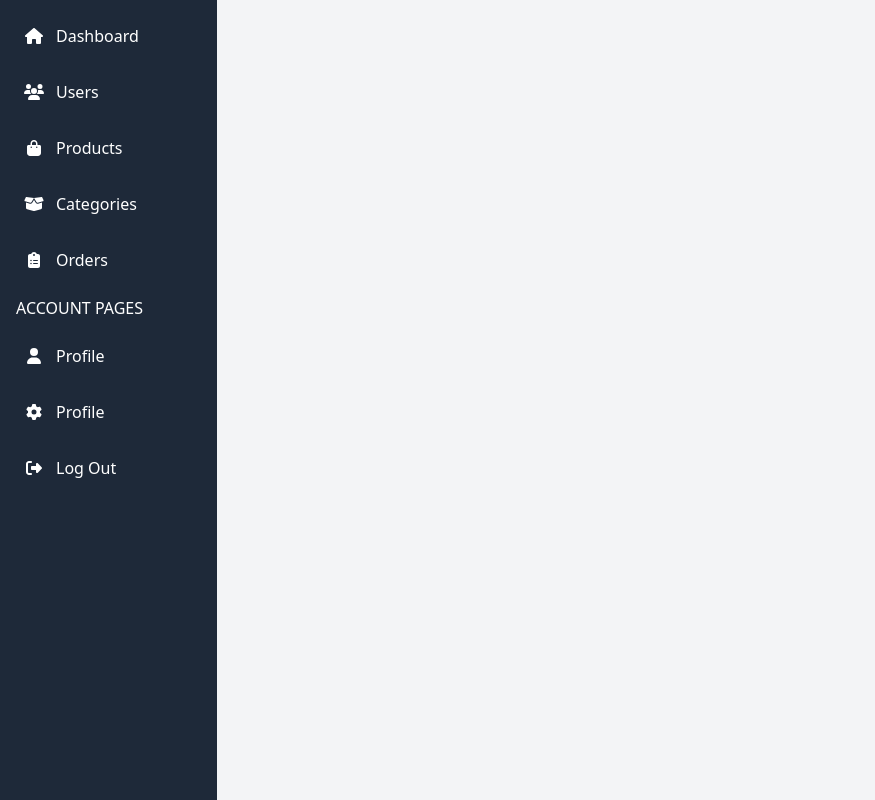
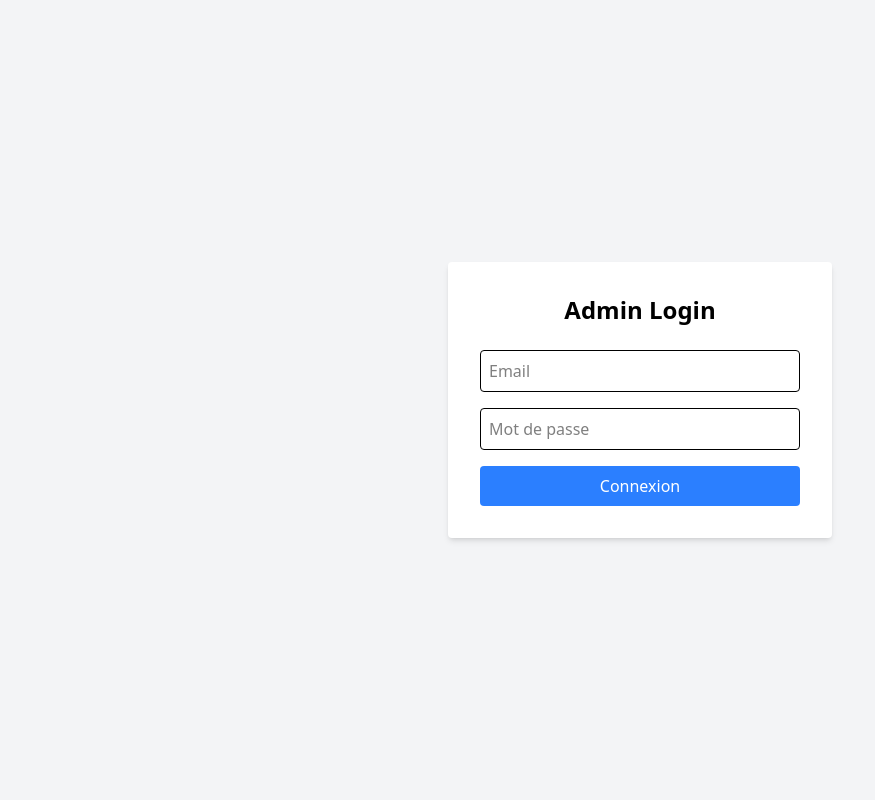
Before and after one commit to MohamedAbail1/Ecommerce-frontend, a React (Vite) app: page /login in a window 1280 px wide. Shown: the whole page, without its empty margins (0-875 px from the left). Built offline with nearby package versions, Linux system fonts and the light colour scheme.

Commit message:
add admin login functionality to access dashboard

```diff
--- a/src/App.jsx
+++ b/src/App.jsx
@@ -5,13 +5,21 @@ import Users from "./components/dashboard/pages/Users";
 import Products from "./components/dashboard/pages/Products";
 import Categories from "./components/dashboard/pages/Categories";
 import Orders from "./components/dashboard/pages/Orders";
+import Login from "./components/dashboard/pages/Login";
+import PrivateRoute from "./components/dashboard/components/PrivateRoute";
 
 function App() {
   return (
     <Router>
+      <Routes>
+        <Route path="/login" element={<Login />} />
+        <Route
+          path="/*"
+          element={
+            <PrivateRoute>
               <div className="flex">
                 <Sidebar />
-        <div className=" p-6 w-full bg-gray-100 min-h-screen">
+                <div className="p-6 w-full bg-gray-100 min-h-screen">
                   <Routes>
                     <Route path="/" element={<Dashboard />} />
                     <Route path="/users" element={<Users />} />
@@ -21,6 +29,10 @@ function App() {
                   </Routes>
                 </div>
               </div>
+            </PrivateRoute>
+          }
+        />
+      </Routes>
     </Router>
   );
 }
--- /dev/null
+++ b/src/components/dashboard/components/PrivateRoute.jsx
@@ -0,0 +1,14 @@
+
+import { Navigate } from "react-router-dom";
+
+const PrivateRoute = ({ children }) => {
+  const token = localStorage.getItem("token");
+
+  if (!token) {
+    return <Navigate to="/login" />;
+  }
+
+  return children;
+};
+
+export default PrivateRoute;
--- /dev/null
+++ b/src/components/dashboard/pages/Login.jsx
@@ -0,0 +1,71 @@
+// src/pages/Login.jsx
+import { useState } from "react";
+import axios from "axios";
+import { useNavigate } from "react-router-dom";
+
+const Login = () => {
+  const [email, setEmail] = useState("");
+  const [password, setPassword] = useState("");
+  const [error, setError] = useState("");
+  const navigate = useNavigate();
+
+  const handleLogin = async (e) => {
+    e.preventDefault();
+    try {
+      const res = await axios.post("http://localhost:8000/api/login", {
+        email,
+        password,
+      });
+
+      const user = res.data.user;
+      const token = res.data.token;
+
+      // Vérifier si l'utilisateur est un admin
+      if (user && user.role === 'admin') {  // Correction ici : on utilise "role" et non "is_admin"
+        localStorage.setItem("token", token);
+        localStorage.setItem("user", JSON.stringify(user)); // Sauvegarder l'utilisateur dans localStorage
+        navigate("/"); // Redirection vers la page d'accueil (Dashboard)
+      } else {
+        setError("Vous n'êtes pas autorisé à accéder au dashboard.");
+      }
+    } catch (err) {
+      setError("Email ou mot de passe incorrect.");
+    }
+  };
+
+  return (
+    <div className="flex justify-center items-center h-screen bg-gray-100">
+      <form
+        onSubmit={handleLogin}
+        className="bg-white p-8 rounded shadow-md w-96"
+      >
+        <h2 className="text-2xl mb-6 text-center font-bold">Admin Login</h2>
+        {error && <p className="text-red-500 mb-4">{error}</p>}
+        <input
+          type="email"
+          placeholder="Email"
+          value={email}
+          onChange={(e) => setEmail(e.target.value)}
+          className="w-full p-2 border mb-4 rounded"
+          required
+        />
+        <input
+          type="password"
+          placeholder="Mot de passe"
+          value={password}
+          onChange={(e) => setPassword(e.target.value)}
+          className="w-full p-2 border mb-4 rounded"
+          required
+        />
+        <button
+          type="submit"
+          className="w-full bg-blue-500 text-white p-2 rounded hover:bg-blue-600"
+        >
+          Connexion
+        </button>
+      </form>
+    </div>
+  );
+};
+
+export default Login;
```
Lines whose indentation alone changed are shown as unchanged.
